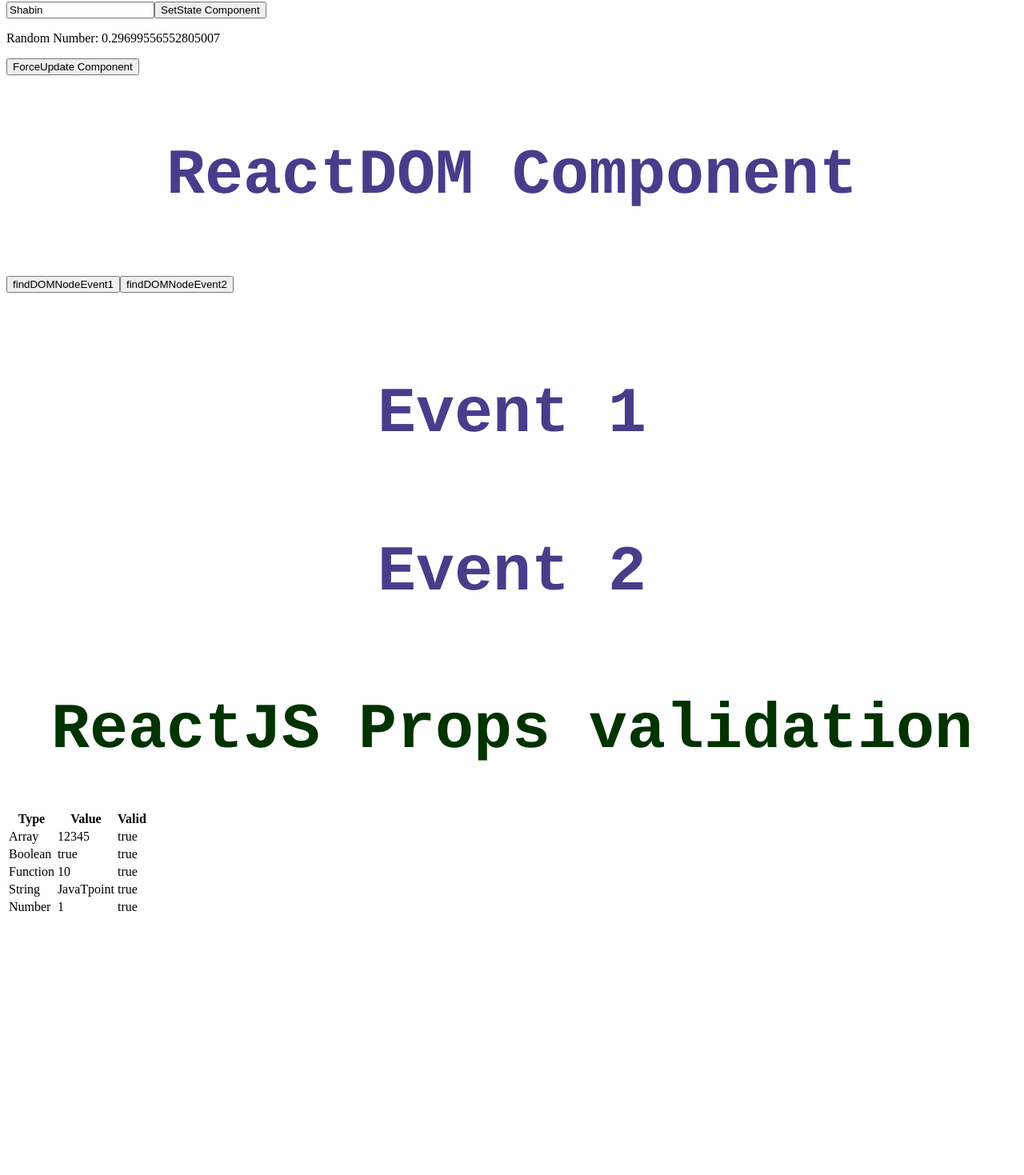
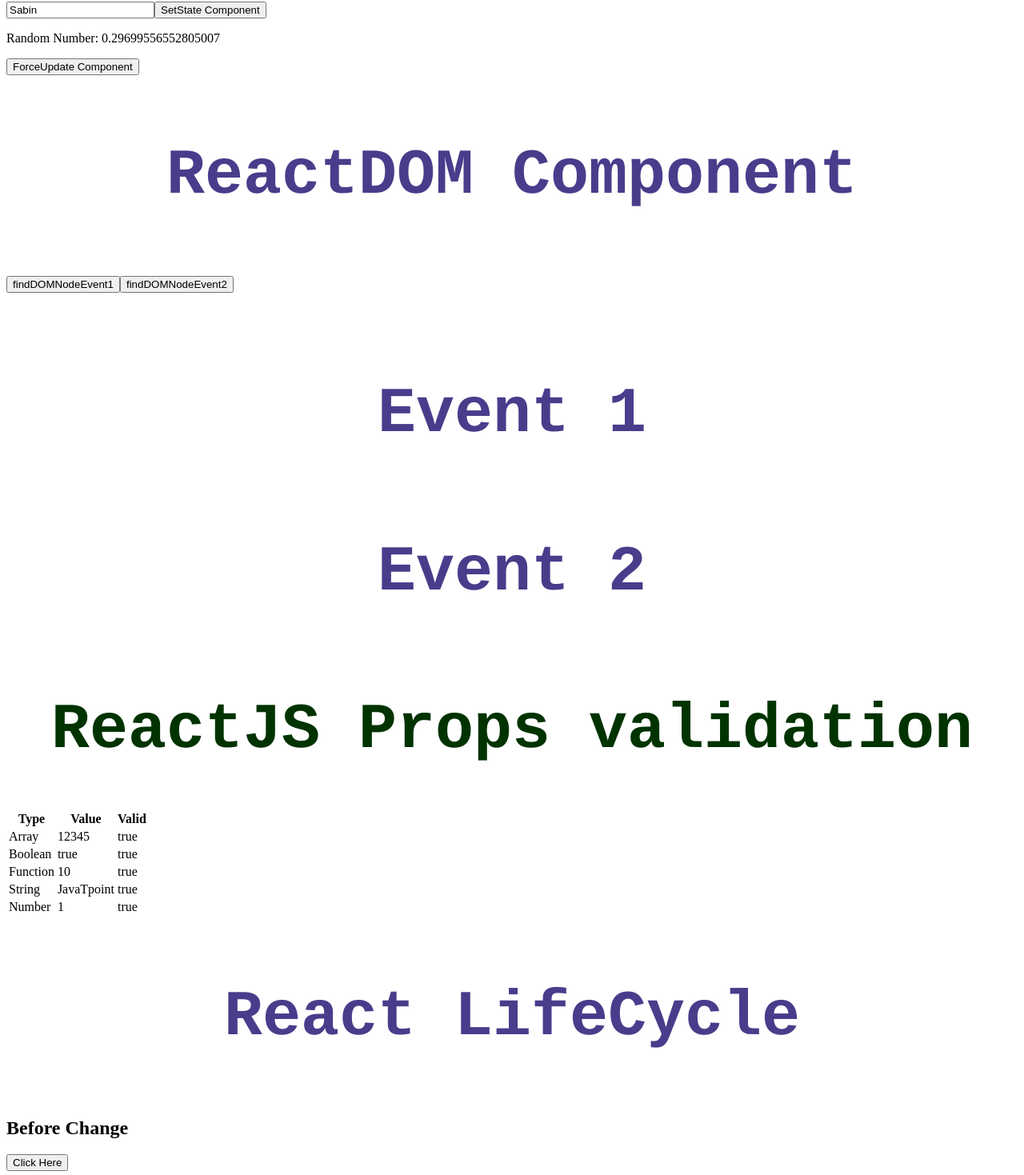
Before and after one commit to Infantsabin/practice-ReactBasics, a React (Vite) app: page / in a window 1280 px wide. Shown: the part 2131-3600 px from the top of the page at 80% size. Before the commit the page ends 3285 px from the top, so only its background shows below. Built offline with nearby package versions, Linux system fonts and the light colour scheme.

Commit message:
React LifeCycle - Infant Sabin

```diff
--- a/App.js
+++ b/App.js
@@ -3,6 +3,7 @@ import PropTypes from 'prop-types'
 import ExtraClass from './ExtraClass.js'
 import StateClass from './StateClass.js'
 import ReactComponent from './ReactComponent.js'
+import LifeCycle from './LifeCycle.js'
 
 class App extends Component {
   render () {
@@ -56,7 +57,7 @@ class App extends Component {
             <td>{this.props.propNumber ? 'true' : 'False'}</td>
           </tr>
         </table>
-
+        <LifeCycle />
       </div>
     )
   }
--- /dev/null
+++ b/LifeCycle.js
@@ -0,0 +1,62 @@
+import React, { Component } from 'react'
+
+var myStyle = {
+  fontSize: 80,
+  fontFamily: 'Courier',
+  color: '#483D8B',
+  textAlign: 'center'
+}
+
+class LifeCycle extends Component {
+  constructor (props) {
+    super(props)
+    this.state = {
+      name: 'Before Change'
+    }
+    this.changeState = this.changeState.bind(this)
+  }
+
+  changeState () {
+    this.setState({ name: 'After Change' })
+  }
+
+  componentWillMount () {
+    console.log('Component in Will Mount')
+  }
+
+  componentDidMount () {
+    console.log('Component in Did Mount')
+  }
+
+  componentWillReceiveProps (newProps) {
+    console.log('Component will receeive props')
+  }
+
+  shouldComponentUpdate (newProps, newState) {
+    return true
+  }
+
+  componentWillUpdate (newProps, newState) {
+    console.log('Component Will update', newProps, newState)
+  }
+
+  componentDidUpdate (prevProps, prevState) {
+    console.log('Component Did update', prevProps, prevProps)
+  }
+
+  componentWillUnmount () {
+    console.log('Component will Unmount')
+  }
+
+  render () {
+    return (
+      <div>
+        <h3 style={myStyle}>React LifeCycle</h3>
+        <h2>{this.state.name}</h2>
+        <button onClick={this.changeState}>Click Here</button>
+      </div>
+    )
+  }
+}
+
+export default LifeCycle
--- a/ReactComponent.js
+++ b/ReactComponent.js
@@ -12,7 +12,7 @@ class ReactComponent extends Component {
   constructor (props) {
     super(props)
     this.state = {
-      name: 'Shabin'
+      fName: 'Sabin'
     }
     this.setStateEvent = this.setStateEvent.bind(this)
     this.forceUpdateEvent = this.forceUpdateEvent.bind(this)
@@ -21,7 +21,7 @@ class ReactComponent extends Component {
   }
 
   setStateEvent () {
-    this.setState({ name: 'Sabin' })
+    this.setState({ fName: 'Shabin' })
   }
 
   forceUpdateEvent () {
@@ -41,7 +41,7 @@ class ReactComponent extends Component {
   render () {
     return (
       <div>
-        <input type='text' defaultValue={this.state.name} />
+        <input type='text' value={this.state.fName} />
         <button onClick={this.setStateEvent}>SetState Component</button>
         <br />
         <p>Random Number: {Math.random()}</p>
--- a/StateClass.js
+++ b/StateClass.js
@@ -66,7 +66,7 @@ class StateClass extends Component {
         <input type='text' defaultValue={this.state.cons} />
         <button onClick={this.handleEvent}>constructor button</button>
         <br />
-        <input type='text' defaultValue={this.state.name} />
+        <input type='text' value={this.state.name} />
         <button onClick={this.updateSetState}>update SetState</button>
         <br />
         <p>Random Number: {Math.random()}</p>
```
